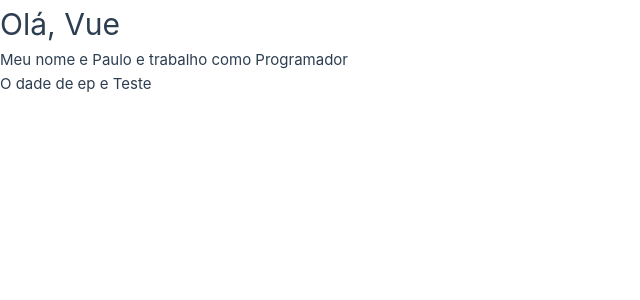
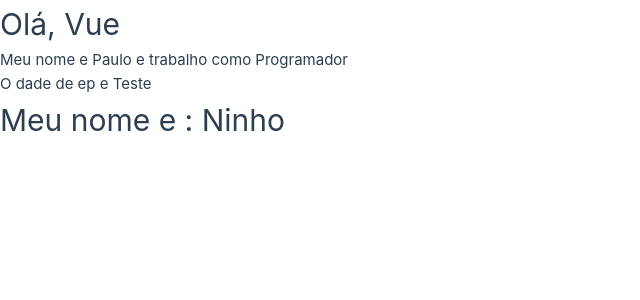
Before and after one commit to ninho10/site-em-vuejs, a Vue app in the folder meu-projeto/vue-project/: page / in a window 1280 px wide. Shown: the top 300 px of the page, without its empty margins (0-640 px from the left). Built offline with nearby package versions, Linux system fonts and the light colour scheme.

Commit message:
site em vue
estou criando eventos..

```diff
--- a/meu-projeto/vue-project/src/App.vue
+++ b/meu-projeto/vue-project/src/App.vue
@@ -2,16 +2,19 @@
   <div>
   <primeiro-componente/>
   <p>O dade de ep e {{ testando }}</p>
+  <life-cycle/>
  </div>
 </template>
 
 <script>
 import primeiroComponente from './components/primeiroComponente.vue';
+import lifeCycle from './components/lifeCycle.vue';
 
 export default{
   name: 'App',
   components: {
-    primeiroComponente
+    primeiroComponente,
+    lifeCycle
   },
   data(){
     return {
--- a/meu-projeto/vue-project/src/components/lifeCycle.vue
+++ b/meu-projeto/vue-project/src/components/lifeCycle.vue
@@ -0,0 +1,30 @@
+<template>
+    <div>
+        <h1>Meu nome e : {{ nome }}</h1>
+
+    </div>
+</template>
+
+
+<script>
+    export default {
+        name: 'lifeCycle',
+        data() {
+            return {
+                nome: 'Ainda nao sei'
+            }
+        },
+        created() {
+            setTimeout(() => {
+                this.nome = 'Paulo Roberto'
+            },2000);
+
+        },
+        mounted() {
+            setTimeout(() => {
+                this.nome = 'Ninho'
+            },4000);
+        }
+    }
+
+</script>
```
Also changed, not shown: 1 other file (tests, documents, lock files or other folders).
